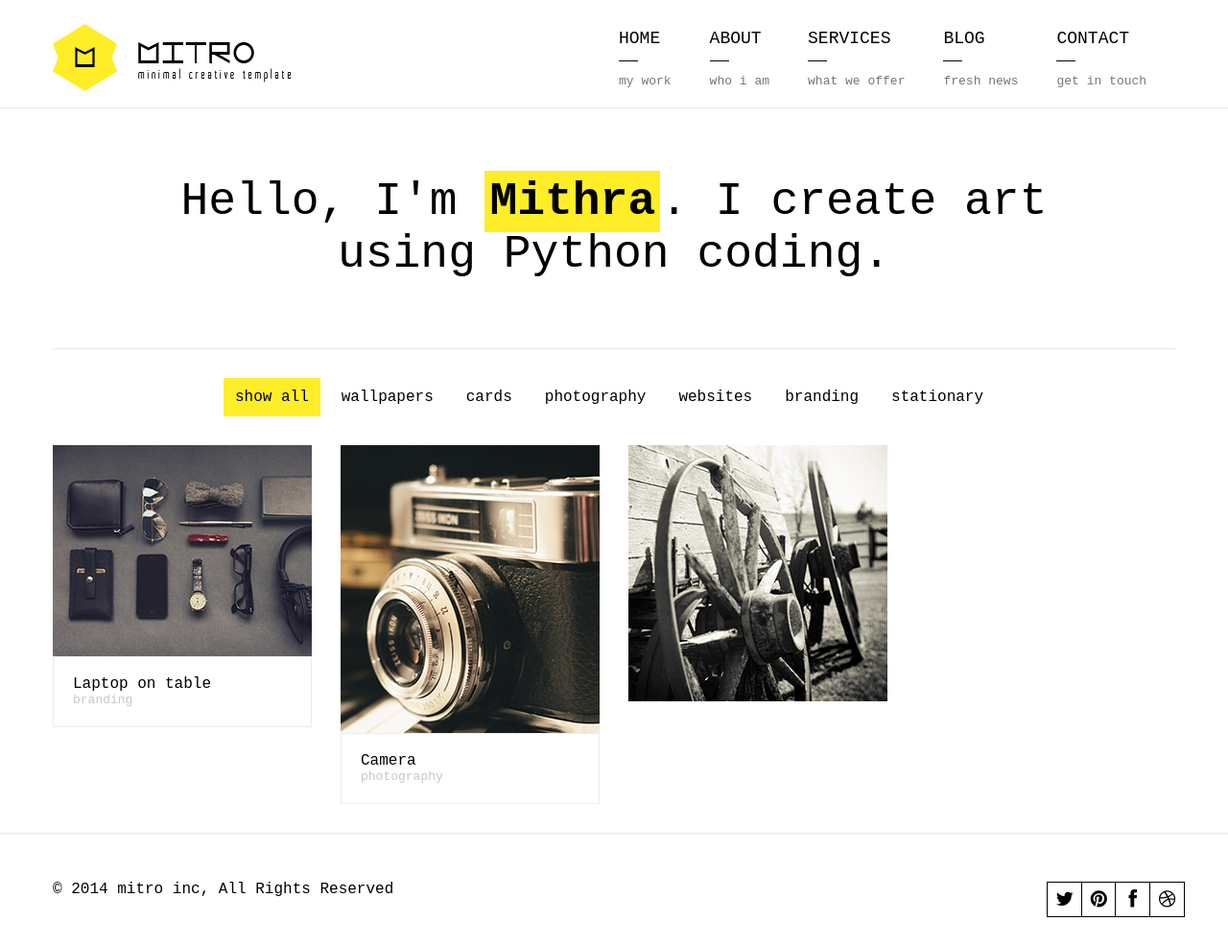
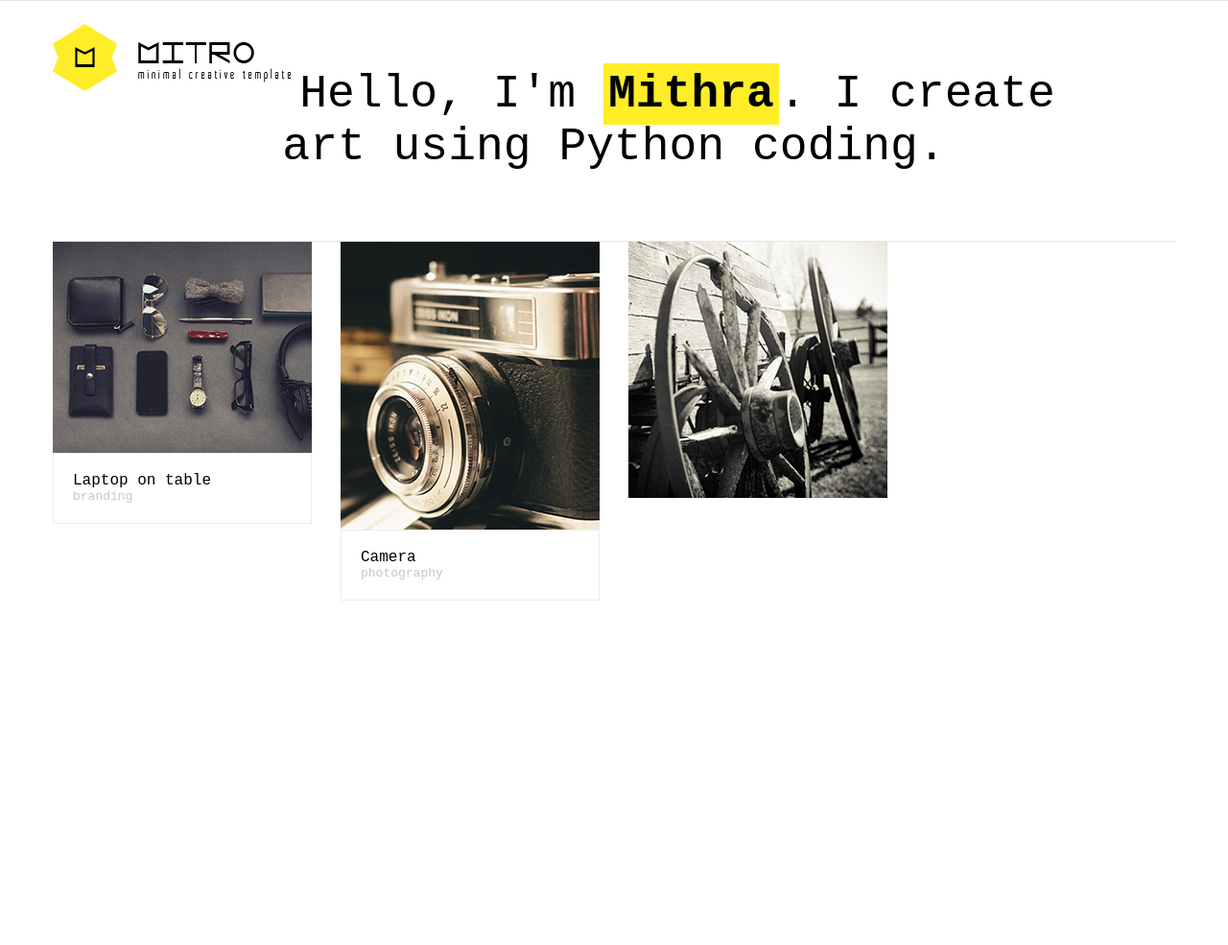
Before and after one commit to TheWeeknd7/TheWeeknd7.github.io, a plain HTML site: page index.html in a window 1280 px wide. Shown: the whole page at 96% size. After the commit the page ends 800 px from the top, so only its background shows below. Drawn offline with Linux system fonts and the light colour scheme.

Commit message:
Update index.html

```diff
--- a/index.html
+++ b/index.html
@@ -20,37 +20,11 @@
 <body>
 
 <div id="container">
+  <header>
+    <div class="top wrapper">
+	<div class="logo"><a href="index.html"><img src="images/logo.png"></a></div>
 
-	<header>
-    <div class="top wrapper">
-		   <div class="logo">
-			     <a href="index.html"><img src="images/logo.png"></a>
-		   </div>
-
-      <!-- Navigation -->
-      <div id="nav">
-        <ul id="navlist" class="sf-menu clearfix">
-          <li class="current"><a href="index.html"><div class="main-a"> Home </div> <div class="nav-border"></div> <div class="span">my work</div></a>
-            <ul class="sub-menu">
-              <li><a href="home2.html"><span>--</span>Home2</a></li>
-              <li><a href="home3.html"><span>--</span>Home3</a></li>
-              <li><a href="home4.html"><span>--</span>Home4</a></li>
-            </ul>
-          </li>
-          <li><a href="about.html"><div class="main-a"> About </div> <div class="nav-border"></div> <div class="span">who i am</div></a></li>
-          <li><a href="services.html"><div class="main-a"> Services </div> <div class="nav-border"></div> <div class="span">what we offer</div></a>
-            <ul class="sub-menu">
-              <li><a href="single-page.html"><span>--</span>Single Page</a></li>
-              <li><a href="single-work.html"><span>--</span>Single Work</a></li>
-            </ul>
-         </li>
-          <li><a href="blog.html"><div class="main-a"> Blog </div> <div class="nav-border"></div> <div class="span">fresh news</div></a></li>
-          <li><a href="contact.html"><div class="main-a"> Contact </div> <div class="nav-border"></div> <div class="span">get in touch</div></a></li>
-        </ul>
-      </div>
-      <!-- Navigation -->
-      <div class="clear"></div>
-	  </div>
+    </div>
   </header>
   <!--end header-->
 
@@ -61,21 +35,8 @@
     </div>
     <!--end me-->
 
-    <!-- Photo Filters -->
+    <!-- Projects -->
     <div class="filters clearfix">
-      <div class="filter clearfix">
-        <ul>
-          <li><a href="#" class="active" data-filter="*">show all</a></li>
-          <li><a href="#" data-filter=".class1">wallpapers</a></li>
-          <li><a href="#" data-filter=".class2">cards</a></li>
-          <li><a href="#" data-filter=".class3">photography</a></li>
-          <li><a href="#" data-filter=".class4">websites</a></li>
-          <li><a href="#" data-filter=".class5">branding</a></li>
-          <li><a href="#" data-filter=".class6">stationary</a></li>
-        </ul>
-        <div class="clear"></div>
-      </div>
-
       <div class="clear"></div>
       <div class="container clearfix">
         <ul class="filter-container clearfix">
@@ -131,22 +92,6 @@
 
     </div>
 
-
-  <footer>
-
-  	<div class="copyright wrapper">
-    	<p>© 2014 mitro inc, All Rights Reserved</p>
-
-    	<div class="socials">
-    		<a href="#"><i class="fa fa-twitter"></i></a>
-    		<a href="#"><i class="fa fa-pinterest"></i></a>
-    		<a href="#"><i class="fa fa-facebook"></i></a>
-        <a href="#"><i class="fa fa-dribbble"></i></a>
-    	</div>
-  	</div>
-  </footer>
-  <!--end footer-->
-
 </div>
 
   <div class="preloader">
```
